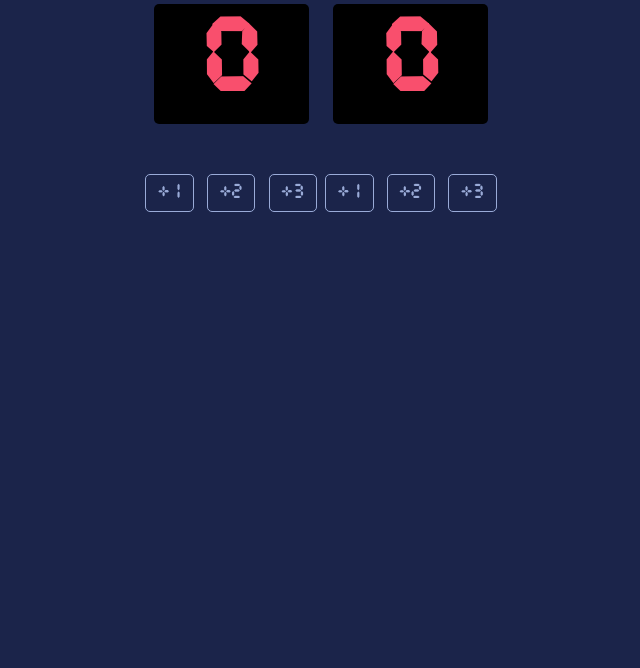
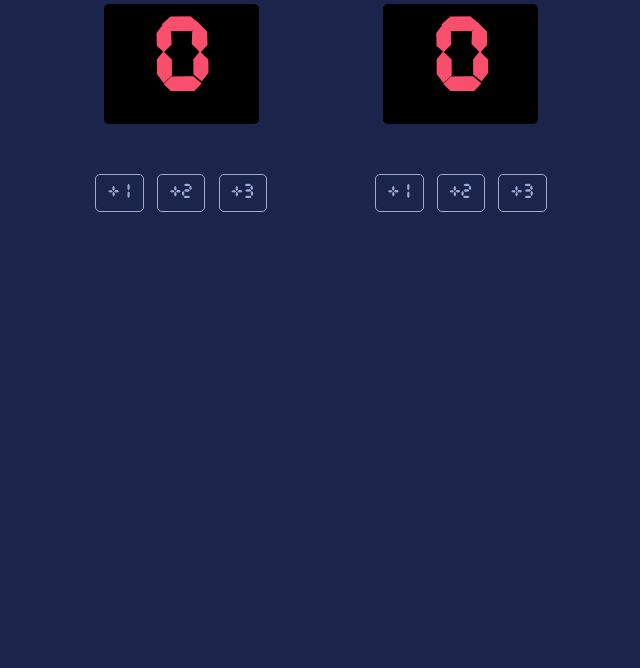
Before and after one commit to kespana/basketball-scoreboard, a website built with Vite: page index.html in a window 1280 px wide. Shown: the part 132-800 px from the top of the page, without its empty margins (319-959 px from the left). Built offline with nearby package versions, Linux system fonts and the light colour scheme.

Commit message:
Initialized vite locally

```diff
--- a/index.css
+++ b/index.css
@@ -45,6 +45,11 @@ h3 {
     justify-content: space-around;
 }
 
+.controls {
+    margin-left: 50px;
+    margin-right: 50px;
+}
+
 button {
     background: transparent;
     border: 1px solid #9AABD8;
```
Also changed, not shown: package.json (+3 -4 lines), dist/assets/CursedTimerUlil-Aznm-BHB7mXiW.ttf (added), dist/assets/index-BXC58tAt.css (added), dist/index.html (added), dist/index.js (added), 1 other file.
